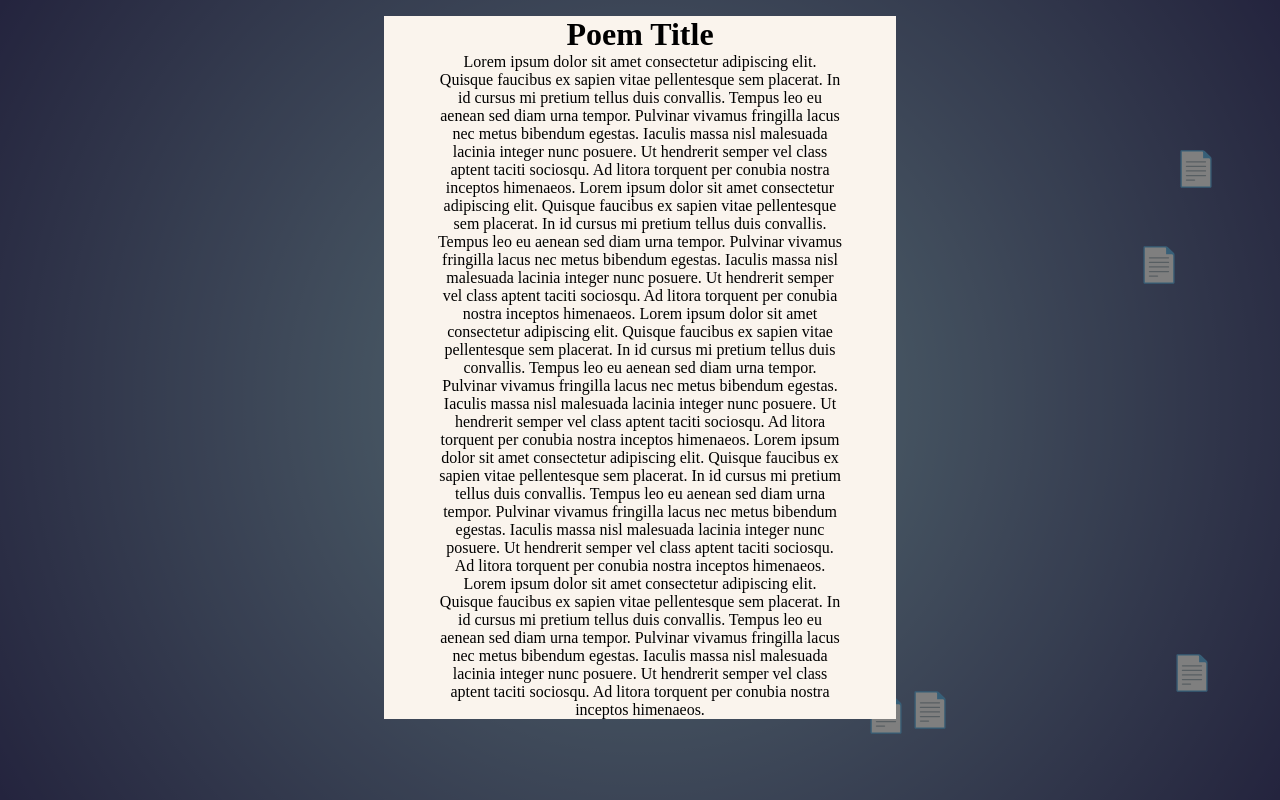
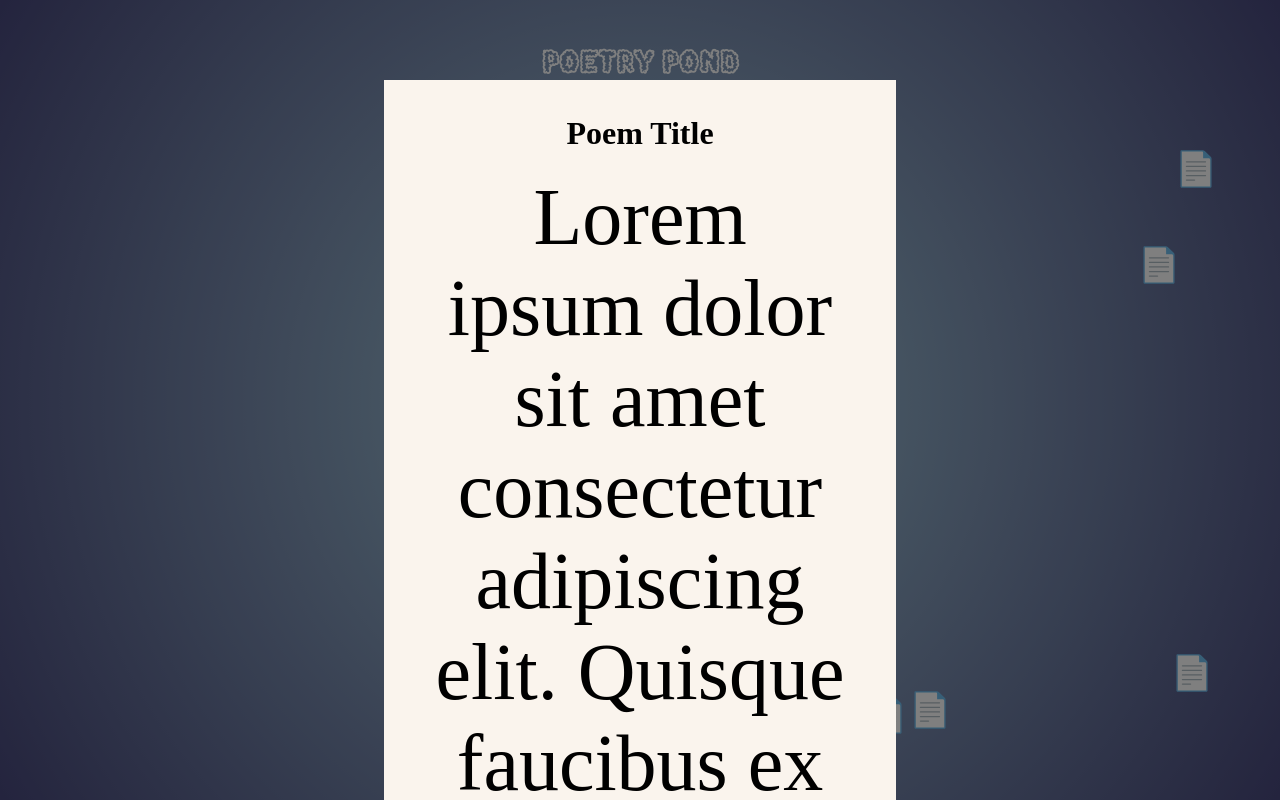
Before and after one commit to sirwilliamthefirst/portfolio, a Vue app: page / in a window 1280 px wide. Both pictures are taken after a click on the icon 691 px from the left and 624 px from the top of the page. Built offline with nearby package versions, Linux system fonts and the light colour scheme; the HTML template or start-up script is replaced by a standard one.

Commit message:
made page scrollable

```diff
--- a/src/components/PoemPage.vue
+++ b/src/components/PoemPage.vue
@@ -41,10 +41,20 @@
   z-index: 3;
   width: 100%;
   border: 1cap;
+  padding: 3% 10% 3% 10%;
 }
 .poemPage > * {
   margin: auto;
   text-align: center;
-  width: 80%;
+  width: 100%;
+  margin: clamp(10px, 3vw, 20px) 0;
+  font-size: 5rem;
+}
+.poemPage > h1 {
+  margin: auto;
+  text-align: center;
+  width: 100%;
+  margin: clamp(10px, 3vw, 20px) 0;
+  font-size: 2rem;
 }
 </style>
--- a/src/components/Pond.vue
+++ b/src/components/Pond.vue
@@ -54,12 +54,19 @@ function filterRipple(id: number) {
   position: relative;
 }
 .modals {
+  background-color: #faf4ed;
   position: absolute;
   z-index: 3;
-  margin: 0;
+  margin: auto;
   width: 40%;
   left: 50%;
-  top: 2%;
+  top: 10%;
+  max-height: 90vh;
+  overflow-y: auto;
+  scrollbar-width: none; /* Firefox */
+  -ms-overflow-style: none; /* IE/Edge */
   transform: translate(-50%, 0%);
+  display: flex;
+  justify-content: center;
 }
 </style>
```
